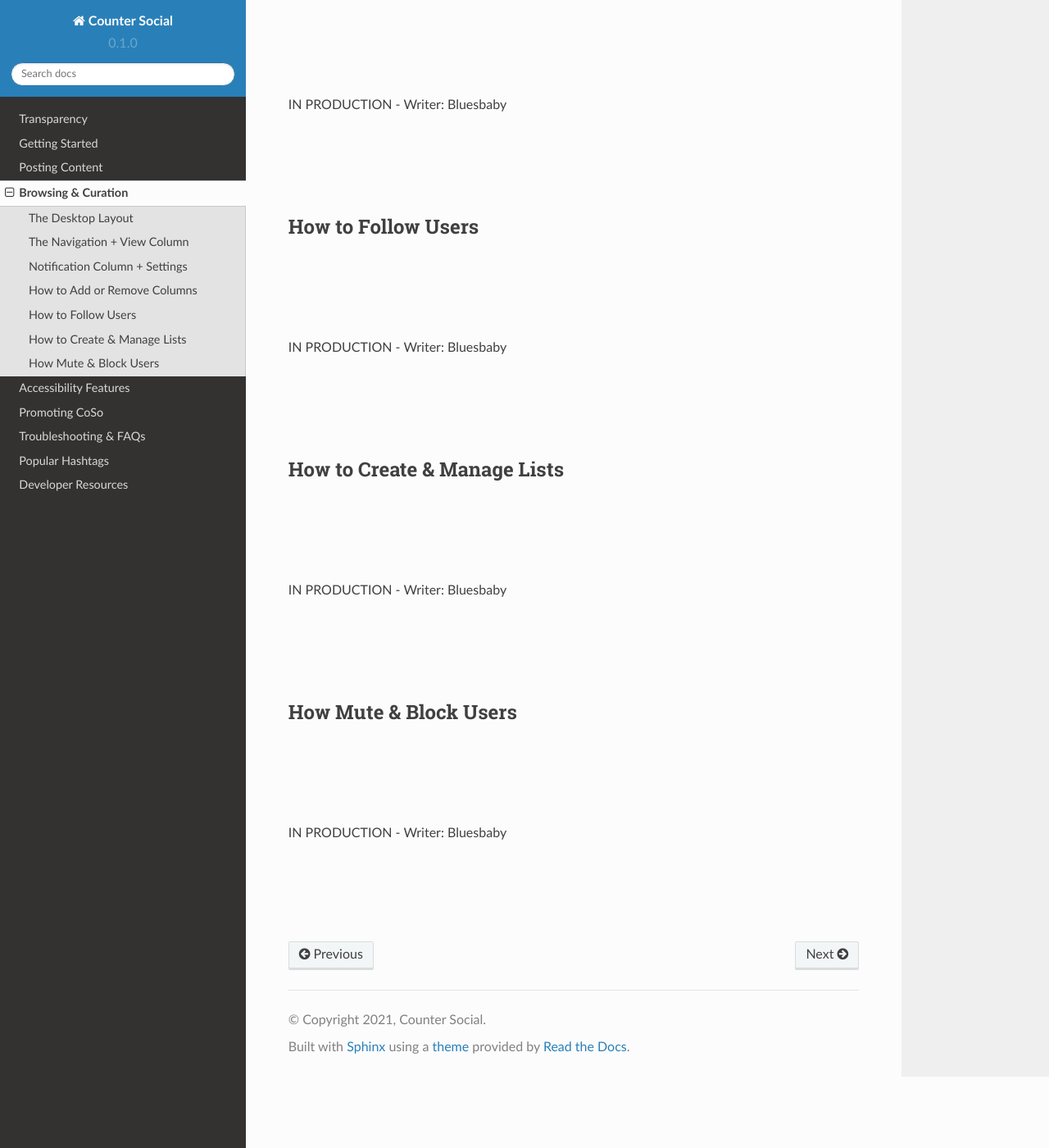
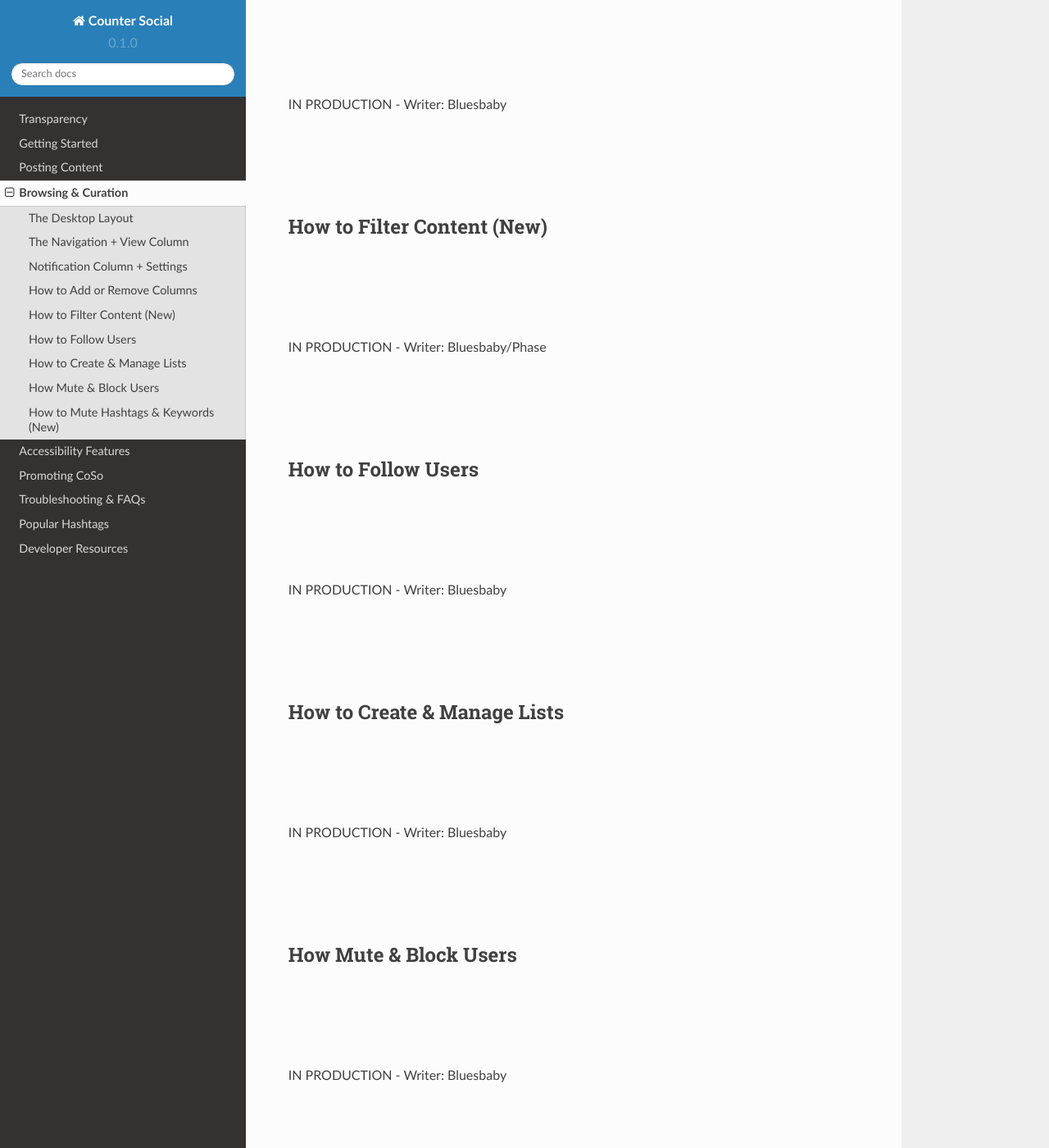
Before and after one commit to itskel/userguide, a Sphinx documentation site: the page built from docs/source/browsing-and-curation.rst, in a window 1280 px wide and 1400 px high, scrolled down 2122 px. Shown: the whole window at 82% size. Built offline with Sphinx 7.4.7 and the Read the Docs theme 2.0.0, drawn with Linux system fonts in a browser that asks for light colours; pages that are not in the unit, such as notebooks, are missing from menus; some of the changed text lies outside the part shown.

Commit message:
Update browsing-and-curation.rst

```diff
--- a/docs/source/browsing-and-curation.rst
+++ b/docs/source/browsing-and-curation.rst
@@ -48,6 +48,18 @@
 |
 |
 
+How to Filter Content (New)
+------------
+|
+|
+|
+|
+| IN PRODUCTION - Writer: Bluesbaby/Phase
+|
+|
+|
+|
+
 How to Follow Users
 ------------
 |
@@ -83,3 +95,15 @@
 |
 |
 |
+
+How to Mute Hashtags & Keywords (New)
+------------
+|
+|
+|
+|
+| IN PRODUCTION - Writer: Bluesbaby/Phase
+|
+|
+|
+|
```
